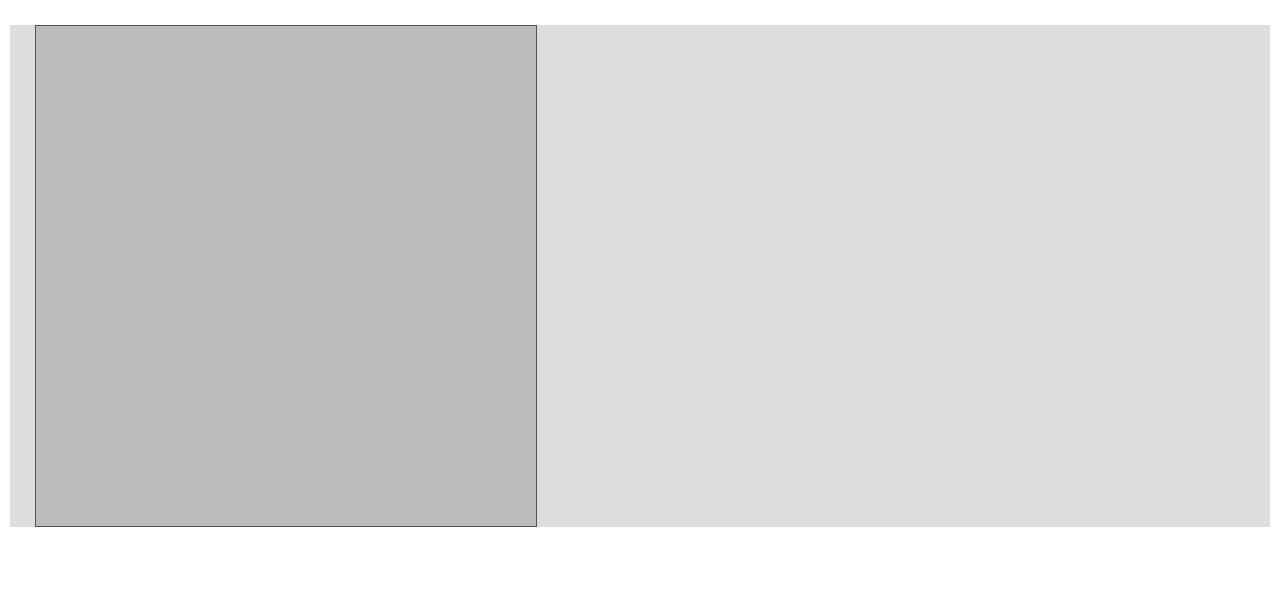
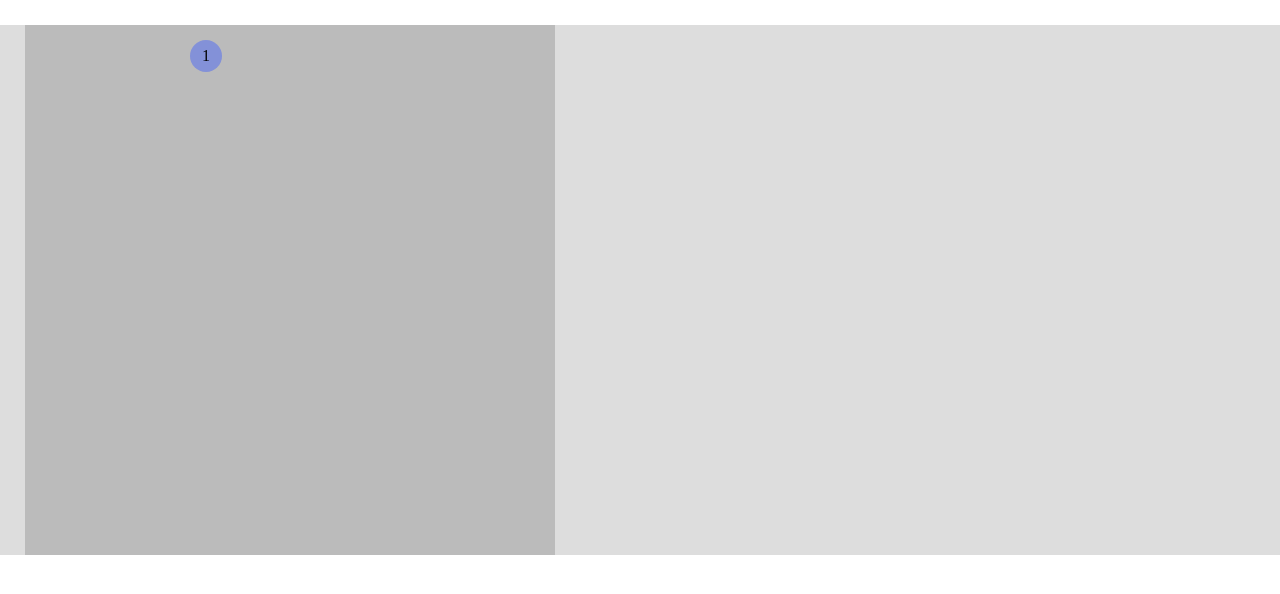
Before and after one commit to lambdabricks/exploring-recursion, a plain HTML site: page index.html in a window 1280 px wide. Drawn offline with nearby package versions, Linux system fonts and the light colour scheme.

Commit message:
Add Constant to MainBrick

```diff
--- a/index.html
+++ b/index.html
@@ -17,7 +17,9 @@
 
       <div class="mainbrick">
 
-        <div class="inner-section before-recursive-section"></div>
+        <div class="inner-section before-recursive-section">
+          <div class="constant constant-one">1</div>
+        </div>
 
         <div class="inner-section recursive-section"></div>
 
--- a/styles.css
+++ b/styles.css
@@ -5,18 +5,34 @@ body, html {
 
 .workspace {
   background-color: #ddd;
-  margin: 10px;
 }
 
 .mainbrick {
   background-color: #bbb;
-  border: 1px solid #555;
   height: 500px;
   margin: 25px;
+  padding: 15px;
   width: 500px;
 }
 
 .inner-section {
   height: 150px;
+  position: relative;
   width: 100%;
 }
+
+.constant {
+  background-color: #8391d8;
+  border-radius: 50%;
+  display: inline-block;
+  line-height: 32px;
+  min-height: 32px;
+  min-width: 32px;
+  position: relative;
+  text-align: center;
+  vertical-align: middle;
+}
+
+.constant-one {
+  left: 150px;
+}
```
